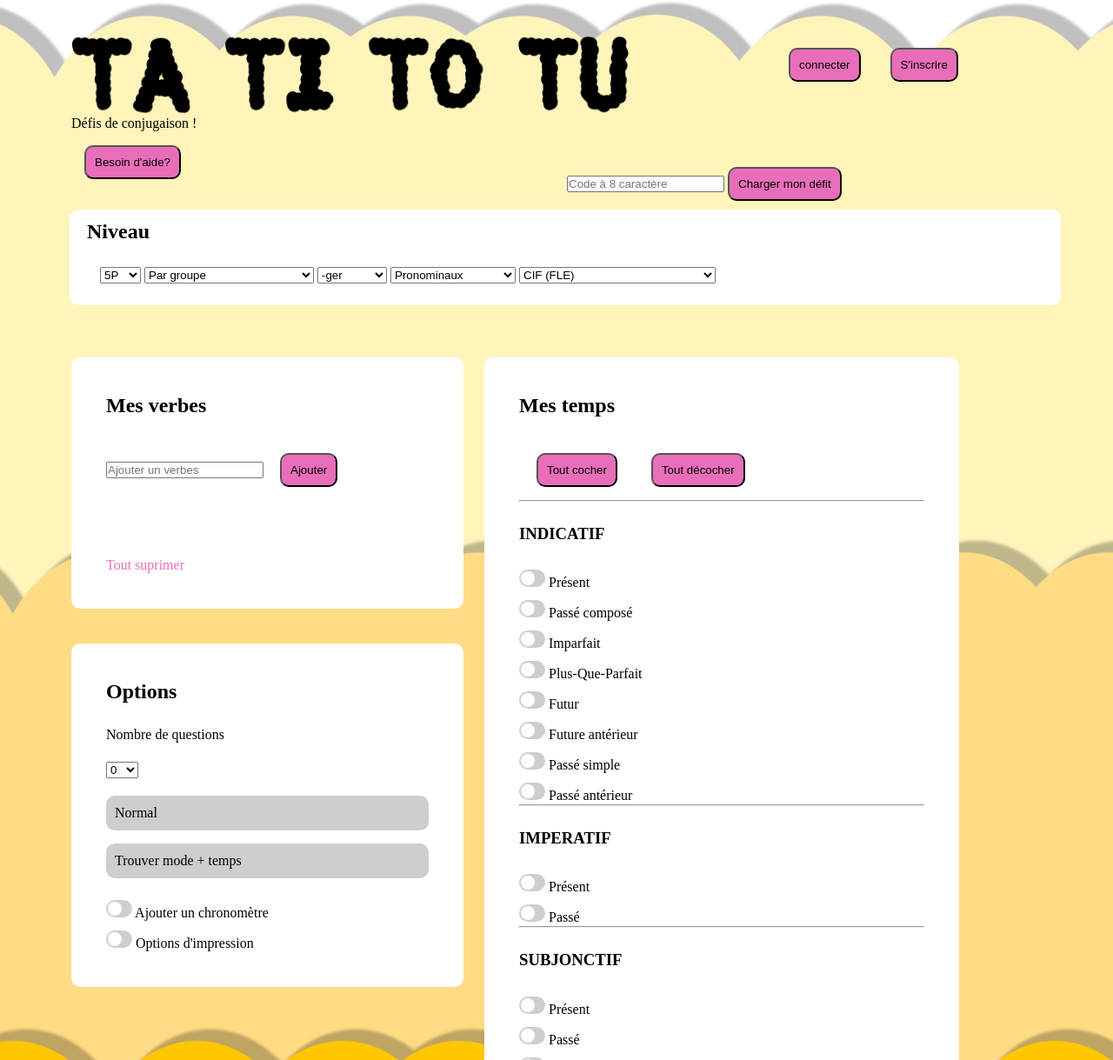
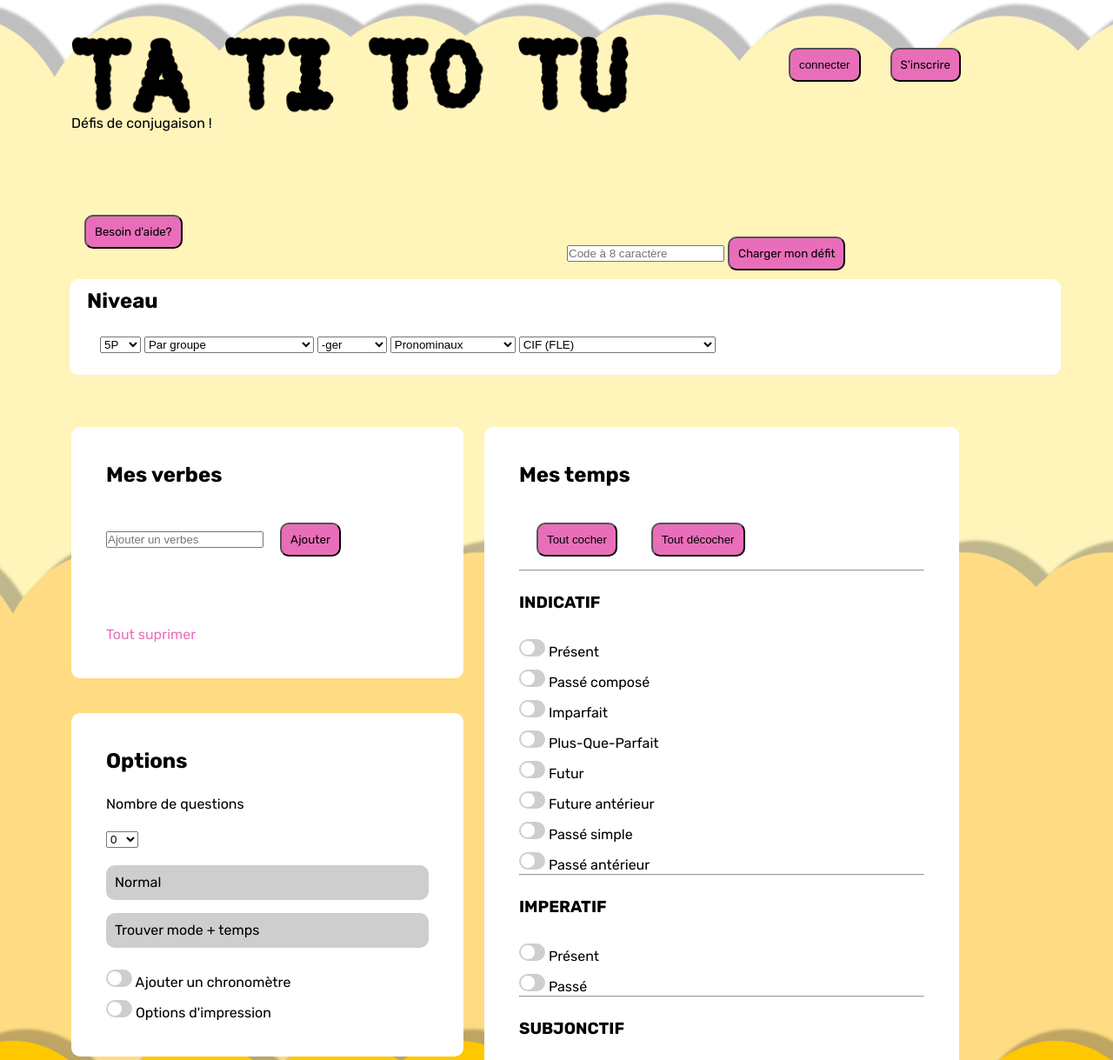
Before and after one commit to saya-pelloni/Tatitotu-code, a website built with Parcel: page src/index.html in a window 1280 px wide. Shown: the top 1219 px of the page at 87% size. Built offline with nearby package versions, Linux system fonts and the light colour scheme.

Commit message:
eval tatitotu changement des fonts

```diff
--- a/src/index.html
+++ b/src/index.html
@@ -5,6 +5,12 @@
     <title>eikon parcel starter</title>
     <meta name="viewport" content="width=device-width, initial-scale=1.0" />
     <link rel="stylesheet" href="scss/main.scss" />
+    <link rel="preconnect" href="https://fonts.googleapis.com" />
+    <link rel="preconnect" href="https://fonts.gstatic.com" crossorigin />
+    <link
+      href="https://fonts.googleapis.com/css2?family=Rubik:ital,wght@0,300..900;1,300..900&display=swap"
+      rel="stylesheet"
+    />
   </head>
   <body class="body">
     <header>
--- a/src/scss/_base.scss
+++ b/src/scss/_base.scss
@@ -70,6 +70,12 @@ footer {
   margin-top: 1000px;
   margin-bottom: 60px;
 }
+
+.text {
+  margin-bottom: 80px;
+  font-family: "Rubik", sans-serif;
+}
+
 /* ====================================
 // base rules
 // ==================================== */
--- a/src/scss/modules/_button.scss
+++ b/src/scss/modules/_button.scss
@@ -5,6 +5,7 @@
   transition-property: background-color;
   transition-duration: 0.3s;
   margin: 15px;
+  font-family: "Rubik", sans-serif;
 }
 
 button:hover {
@@ -20,6 +21,7 @@ button:hover {
   transition-property: background-color;
   transition-duration: 0.3s;
   margin-top: 15px;
+  font-family: "Rubik", sans-serif;
 }
 
 .button-exercice {
@@ -30,6 +32,7 @@ button:hover {
   transition-duration: 0.3s;
   margin: 50px;
   margin-left: 390px;
+  font-family: "Rubik", sans-serif;
 }
 
 .button-end {
@@ -41,6 +44,7 @@ button:hover {
   margin: 15px;
   margin-left: 80px;
   margin-top: 120px;
+  font-family: "Rubik", sans-serif;
 }
 
 .button-sign {
@@ -61,11 +65,13 @@ button:hover {
   transition-duration: 0.3s;
   margin: 15px;
   margin-right: 80px;
+  font-family: "Rubik", sans-serif;
 }
 
 .button-delet {
   color: #e96eba;
   margin-top: 65px;
+  font-family: "Rubik", sans-serif;
 }
 
 .button-delet:hover {
--- a/src/scss/modules/_level.scss
+++ b/src/scss/modules/_level.scss
@@ -4,6 +4,7 @@
   margin: 10px;
   padding: 10px;
   padding-left: 20px;
+  font-family: "Rubik", sans-serif;
 }
 
 .level-button {
--- a/src/scss/modules/_option.scss
+++ b/src/scss/modules/_option.scss
@@ -2,6 +2,7 @@
   background-color: #ffffff;
   padding: 40px;
   border-radius: 10px;
+  font-family: "Rubik", sans-serif;
 }
 
 .option-number {
--- a/src/scss/modules/_time.scss
+++ b/src/scss/modules/_time.scss
@@ -3,6 +3,7 @@
   padding: 40px;
   margin-top: 50px;
   border-radius: 10px;
+  font-family: "Rubik", sans-serif;
 }
 
 .time-button {
--- a/src/scss/modules/_verbes.scss
+++ b/src/scss/modules/_verbes.scss
@@ -4,4 +4,5 @@
   margin-top: 50px;
   border-radius: 10px;
   margin-bottom: 40px;
+  font-family: "Rubik", sans-serif;
 }
```
